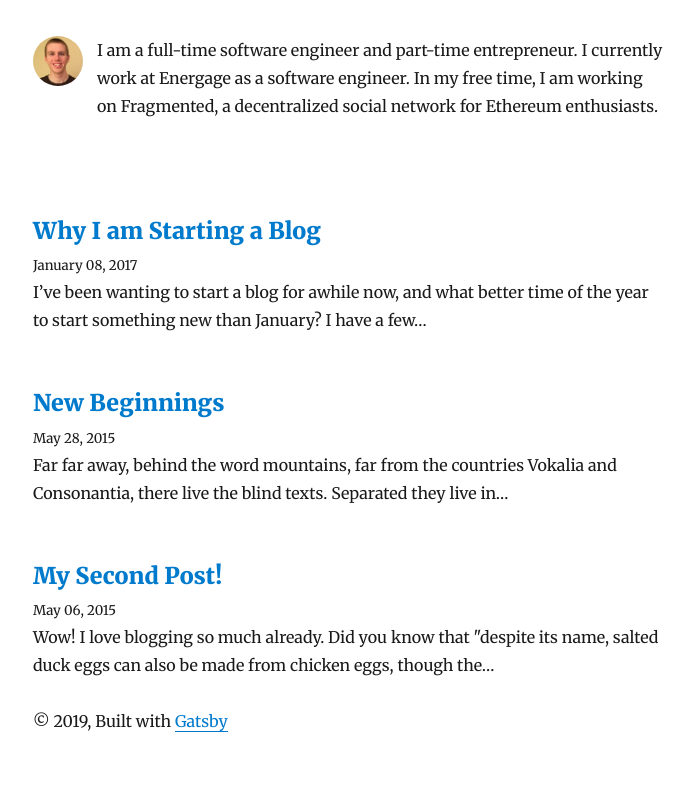
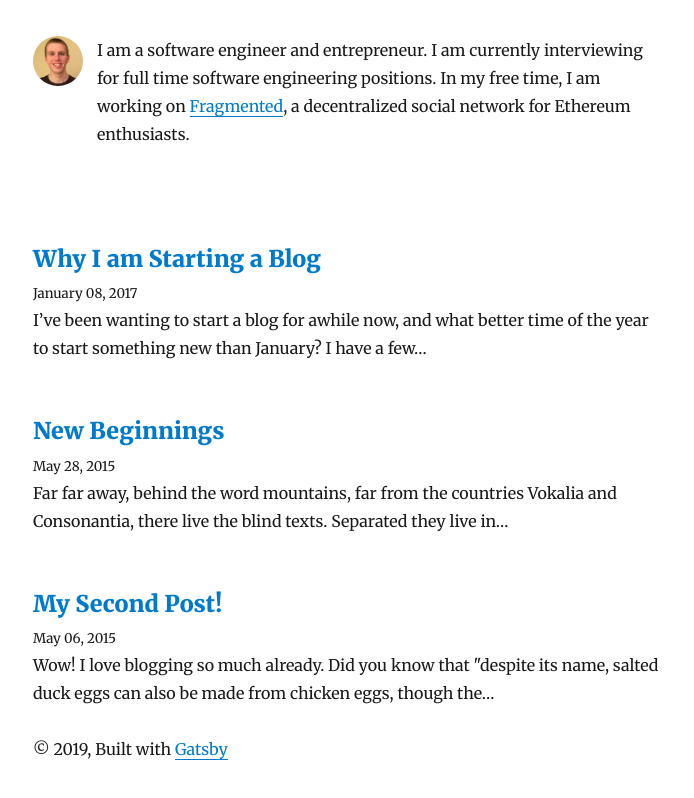
Before and after one commit to ryosua/blog, a Gatsby site: page / in a window 1280 px wide. Shown: the part 118-916 px from the top of the page, without its empty margins (292-986 px from the left). Before the commit the page ends 895 px from the top, so only its background shows below. Built offline with nearby package versions, Linux system fonts and the light colour scheme; Gatsby itself is replaced by a stand-in of ours; some packages are replaced by stand-ins of ours.

Commit message:
Updated bio.

```diff
--- a/src/components/Bio.js
+++ b/src/components/Bio.js
@@ -28,10 +28,11 @@ function Bio() {
               }}
             />
             <p>
-              I am a full-time software engineer and part-time entrepreneur. I
-              currently work at Energage as a software engineer. In my free
-              time, I am working on Fragmented, a decentralized social network
-              for Ethereum enthusiasts.
+              I am a software engineer and entrepreneur. I am currently
+              interviewing for full time software engineering positions. In my
+              free time, I am working on{' '}
+              <a href="http://fragmented.world/">Fragmented</a>, a decentralized
+              social network for Ethereum enthusiasts.
             </p>
           </div>
         )
```
